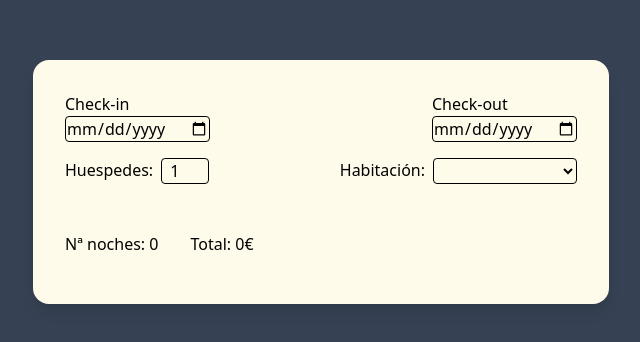
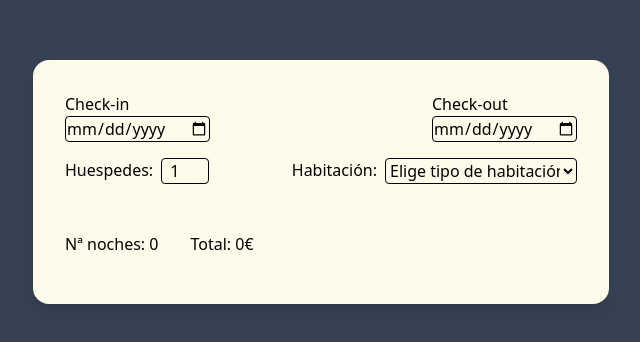
Before and after one commit to torruuu/vue-test, a Vue app: page / in a window 1280 px wide. Shown: the part 218-560 px from the top of the page, without its empty margins (319-959 px from the left). Built offline with nearby package versions, Linux system fonts and the light colour scheme.

Commit message:
chore: ej_hotel print

```diff
--- a/src/components/Laura/Hotel_Form/BookingForm.vue
+++ b/src/components/Laura/Hotel_Form/BookingForm.vue
@@ -1,17 +1,24 @@
 <script setup>
-import { ref, computed } from 'vue';
+import { ref, computed, watch } from 'vue';
 
 //Declaración de variables reactivas
-const fecha_entrada = ref('');
-const fecha_salida = ref('');
+const fechaEntrada = ref('');
+const fechaSalida = ref('');
 const huespedes = ref(1);
 const habitacion = ref('');
 
+const habitaciones = [
+    { id: 1, nombre: 'Estándar', precio: 100 },
+    { id: 2, nombre: 'Deluxe', precio: 180 },
+    { id: 3, nombre: 'Suite', precio: 250 },
+]
+
 // Funcion para calcular numero_noches
 const numeroNoches = computed(() => {
-    if (!fecha_entrada.value || !fecha_salida.value) return 0
-    const entrada = new Date(fecha_entrada.value)
-    const salida = new Date(fecha_salida.value)
+    if (!fechaEntrada.value || !fechaSalida.value) return 0
+    if (fechaSalida.value <= fechaEntrada.value) return 0
+    const entrada = new Date(fechaEntrada.value)
+    const salida = new Date(fechaSalida.value)
     const diferencia = salida - entrada
     return diferencia / (1000 * 60 * 60 * 24)
 });
@@ -19,6 +26,7 @@ const numeroNoches = computed(() => {
 // Funcion para calcular el importe total
 const precioTotal = computed(() => {
     if (!habitacion.value) return 0
+    if (errorFecha.value || errorHuespedes.value) return 0
     const calculo = habitacion.value * huespedes.value * numeroNoches.value;
     return calculo;
 });
@@ -26,7 +34,7 @@ const precioTotal = computed(() => {
 // VALIDACIONES
 // Validacion fecha salida
 const errorFecha = computed(() => {
-    if (fecha_salida.value && fecha_entrada.value && fecha_salida.value <= fecha_entrada.value) {
+    if (fechaSalida.value && fechaEntrada.value && fechaSalida.value <= fechaEntrada.value) {
         return 'La fecha de salida debe ser posterior a la fecha de entrada'
     }
     return null
@@ -40,22 +48,36 @@ const errorHuespedes = computed(() => {
     return null
 })
 
+// Emit con watch para que cuando no haya errores se emita al padre la info
+const emit = defineEmits(['reserva'])
+
+watch([fechaEntrada, fechaSalida, huespedes, habitacion], () => {
+    if (!errorFecha.value && !errorHuespedes.value && habitacion.value && numeroNoches.value > 0) {
+        emit('reserva', {
+            fechaEntrada: fechaEntrada.value,
+            fechaSalida: fechaSalida.value,
+            huespedes: huespedes.value,
+            habitacion: habitacion.value,
+            numeroNoches: numeroNoches.value,
+            precioTotal: precioTotal.value
+        })
+    }
+})
 
 </script>
 
 <template>
-    <div class="min-h-screen flex justify-center items-center bg-gray-700">
     <div class="bg-amber-50 rounded-2xl shadow-lg w-full max-w-xl p-8">
         <form>
             <div class="flex justify-between">
                 <div class="flex flex-col">
                     <label for="fecha_entrada">Check-in</label>
-                        <input v-model="fecha_entrada" name="fecha_entrada" id="fecha_entrada" type="date"
+                    <input v-model="fechaEntrada" name="fecha_entrada" id="fecha_entrada" type="date"
                         class="border rounded-sm">
                 </div>
                 <div class="flex flex-col">
                     <label for="fecha_salida">Check-out</label>
-                        <input v-model="fecha_salida" name="fecha_salida" id="fecha_salida" type="date"
+                    <input v-model="fechaSalida" name="fecha_salida" id="fecha_salida" type="date"
                         class="border rounded-sm">
                 </div>
             </div>
@@ -67,10 +89,11 @@ const errorHuespedes = computed(() => {
                 </div>
                 <div class="flex gap-2">
                     <label for="habitacion">Habitación:</label>
-                        <select v-model="habitacion" name="habitacion" id="habitacion" class="w-36 border rounded-sm">
-                            <option value="100">Estandar (100€)</option>
-                            <option value="180">Deluxe (180€)</option>
-                            <option value="250">Suite (250€)</option>
+                    <select v-model="habitacion" name="habitacion" id="habitacion" class="w-48 border rounded-sm">
+                        <option value="" disabled selected>Elige tipo de habitación</option>
+                        <option v-for="hab in habitaciones" :key="hab.id" :value="hab.precio">
+                            {{ hab.nombre }} ({{ hab.precio }}€)
+                        </option>
                     </select>
                 </div>
             </div>
@@ -84,5 +107,4 @@ const errorHuespedes = computed(() => {
             <div v-if="errorHuespedes" class="text-red-600 text-sm">{{ errorHuespedes }}</div>
         </div>
     </div>
-    </div>
 </template>
--- a/src/components/Laura/Hotel_Form/PadreViewHotel.vue
+++ b/src/components/Laura/Hotel_Form/PadreViewHotel.vue
@@ -1,11 +1,29 @@
 <script setup>
+import { ref } from 'vue';
 import BookingForm from './BookingForm.vue';
 
+const reserva = ref(null);
 
+//Capturamos el evento emit del hijo
+function imprime(datos) {
+    console.log(datos)
+    reserva.value = datos
+
+}
 </script>
 
 <template>
-    <div>
-        <BookingForm />
+    <div class="min-h-screen flex flex-col justify-center items-center bg-gray-700 gap-4">
+        <div class="w-full max-w-xl">
+            <div v-if="reserva" class="text-white mb-6">
+                <h2 class="font-bold text-lg mb-2">Reserva confirmada:</h2>
+                <p>Entrada: {{ reserva.fechaEntrada }}</p>
+                <p>Salida: {{ reserva.fechaSalida }}</p>
+                <p>Huéspedes: {{ reserva.huespedes }}</p>
+                <p>Noches: {{ reserva.numeroNoches }}</p>
+                <p>Total: {{ reserva.precioTotal }}€</p>
+            </div>
+            <BookingForm @reserva="imprime" />
+        </div>
     </div>
 </template>
```
Lines whose indentation alone changed are shown as unchanged.
